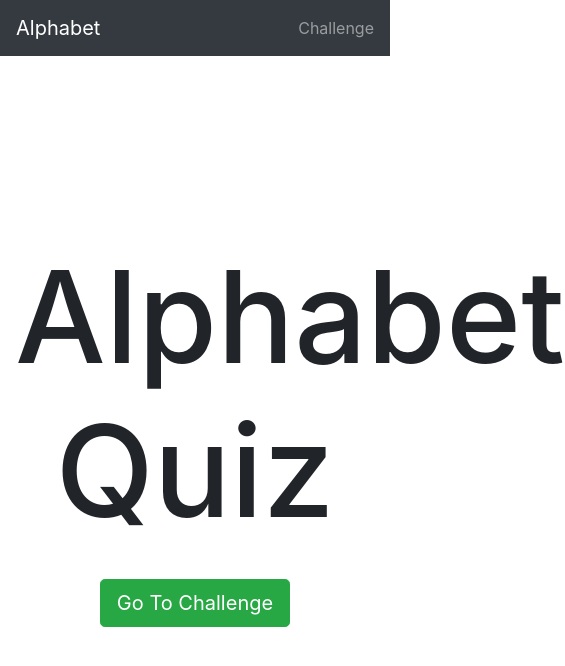
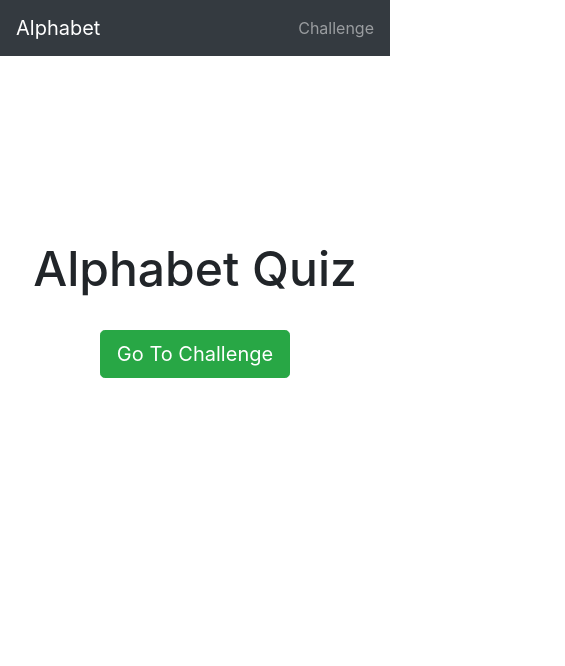
Before and after one commit to LaStudoAngular/angular-alphabet-app, an Angular app: page / in a window 390 px wide. Shown: the top 666 px of the page, 565 px wide, since content can reach past the window. Built offline with nearby package versions, Linux system fonts and the light colour scheme.

Commit message:
feat: add adaptive for home

```diff
--- a/src/app/home/home/home.component.scss
+++ b/src/app/home/home/home.component.scss
@@ -7,3 +7,15 @@
     font-size: 8rem;
   }
 }
+
+@media (max-width: 576px) {
+  .alphabet__title {
+    font-size: 5rem;
+  }
+}
+
+@media (max-width: 400px) {
+  .alphabet__title {
+    font-size: 3rem;
+  }
+}
```
